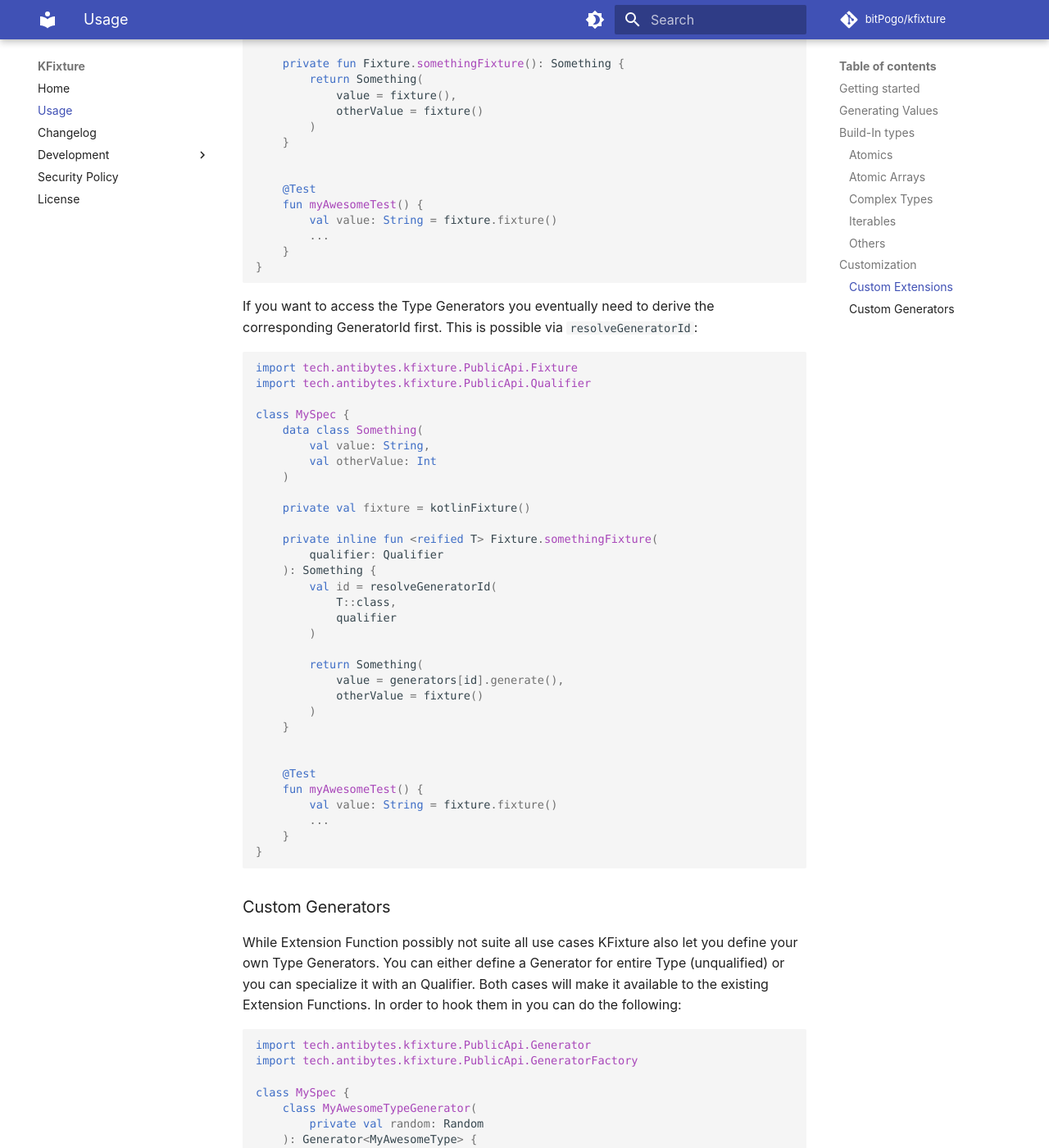
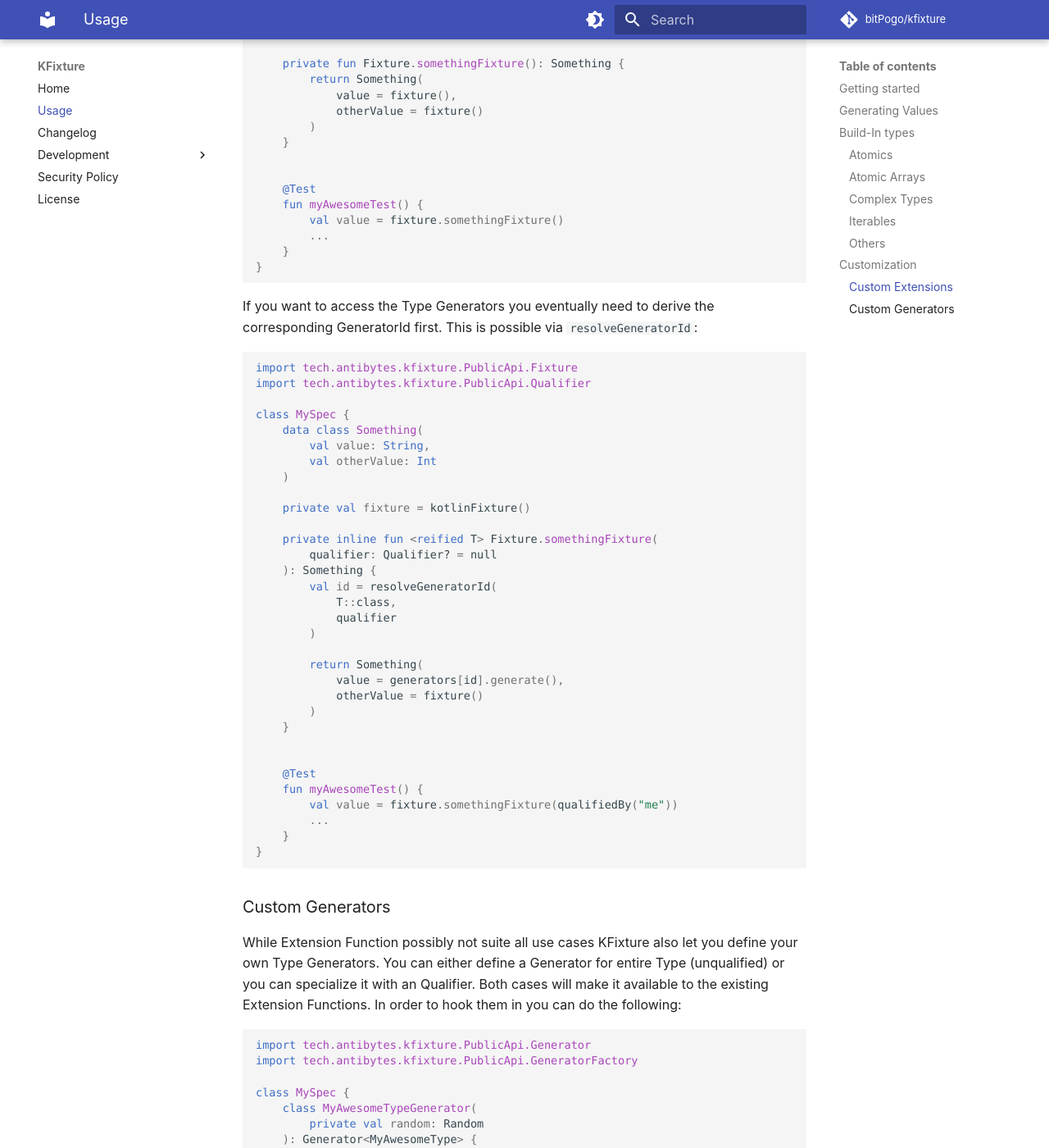
Before and after one commit to bitPogo/kfixture, an MkDocs documentation site: the page built from docs/src/usage.md, in a window 1280 px wide and 1400 px high, scrolled down 4838 px. Shown: the whole window at 82% size. Built offline with MkDocs 1.6.1 and Material for MkDocs 9.7.7, drawn with Linux system fonts in a browser that asks for light colours; comment, search, counter and statistics services are not loaded; the version menu is left out.

```diff
--- a/docs/src/usage.md
+++ b/docs/src/usage.md
@@ -186,7 +186,7 @@ class MySpec {
 
     @Test
     fun myAwesomeTest() {
-        val value: String = fixture.fixture()
+        val value = fixture.somethingFixture()
         ...
     }
 }
@@ -208,7 +208,7 @@ class MySpec {
     private val fixture = kotlinFixture()
 
     private inline fun <reified T> Fixture.somethingFixture(
-        qualifier: Qualifier
+        qualifier: Qualifier? = null
     ): Something {
         val id = resolveGeneratorId(
             T::class,
@@ -224,7 +224,7 @@ class MySpec {
 
     @Test
     fun myAwesomeTest() {
-        val value: String = fixture.fixture()
+        val value = fixture.somethingFixture(qualifiedBy("me"))
         ...
     }
 }
```
Also changed, not shown: 5 other files.
